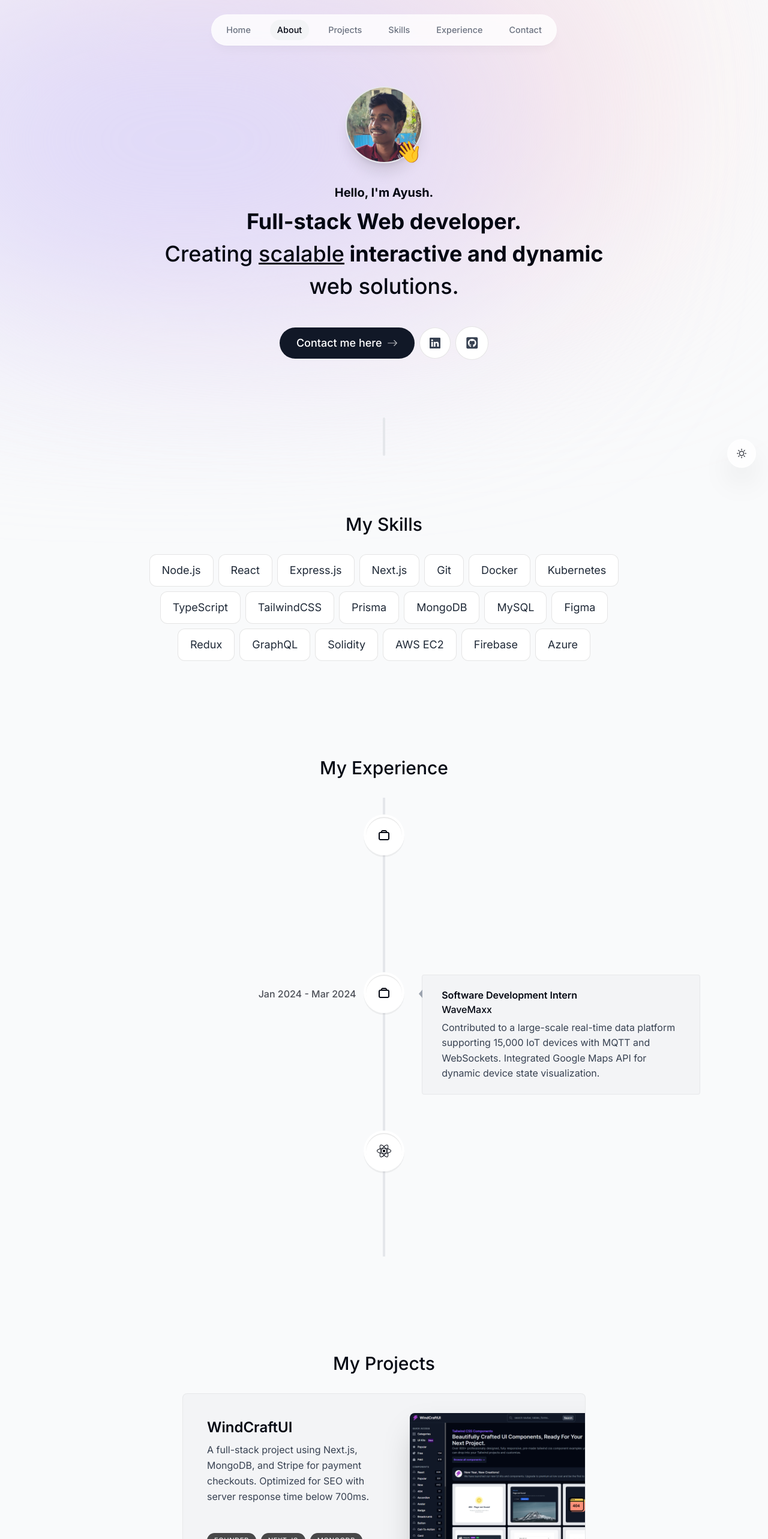
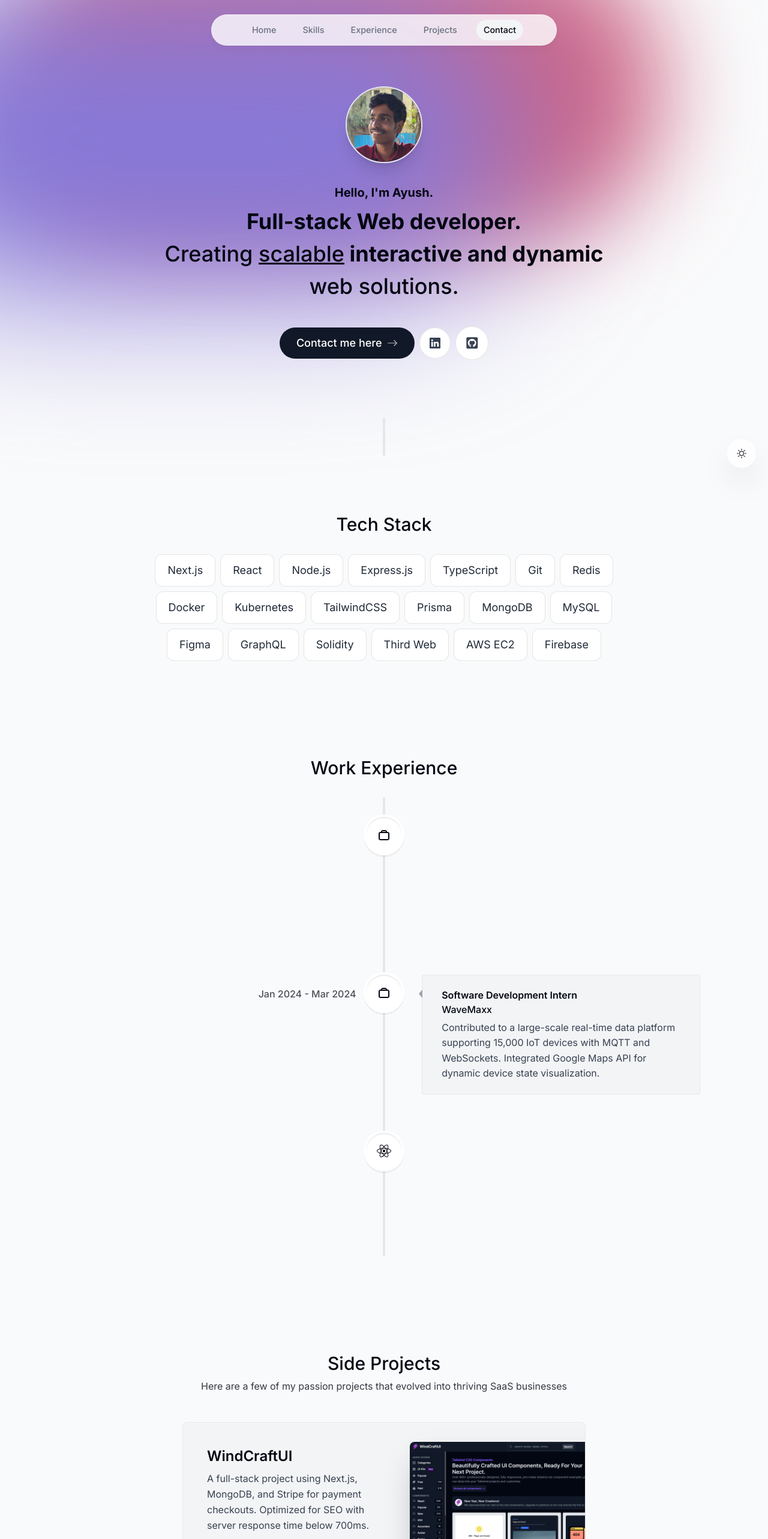
Before and after one commit to ayushvidhale/official-portfolio, a Next.js app: page / in a window 1280 px wide. Shown: the top 2566 px of the page at 60% size. Built offline with nearby package versions, Linux system fonts and the light colour scheme.

Commit message:
Fixed layout and dyanamic imports

```diff
--- a/app/layout.tsx
+++ b/app/layout.tsx
@@ -11,7 +11,8 @@ const inter = Inter({ subsets: ["latin"] });
 
 export const metadata = {
   title: "Ayush | Personal Portfolio",
-  description: "Ayush is a full-stack developer with 3 years of experience.",
+  description:
+    "Ayush is a full-stack developer with experience in node.js frameworks.",
 };
 
 export default function RootLayout({
@@ -24,8 +25,8 @@ export default function RootLayout({
       <body
         className={`${inter.className} bg-gray-50 text-gray-950 relative pt-28 sm:pt-36 dark:bg-gray-900 dark:text-gray-50 dark:text-opacity-90`}
       >
-        <div className="bg-[#fbe2e3] absolute top-[-6rem] -z-10 right-[11rem] h-[31.25rem] w-[31.25rem] rounded-full blur-[10rem] sm:w-[68.75rem] dark:bg-[#946263]"></div>
-        <div className="bg-[#dbd7fb] absolute top-[-1rem] -z-10 left-[-35rem] h-[31.25rem] w-[50rem] rounded-full blur-[10rem] sm:w-[68.75rem] md:left-[-33rem] lg:left-[-28rem] xl:left-[-15rem] 2xl:left-[-5rem] dark:bg-[#676394]"></div>
+        <div className="bg-[#cf6684] absolute top-[-6rem] -z-10 right-[11rem] h-[31.25rem] w-[31.25rem] rounded-full blur-[5rem] sm:w-[68.75rem] dark:bg-[#9d4f5d]"></div>
+        <div className="bg-[#8679d8] absolute top-[-1rem] -z-10 left-[-35rem] h-[31.25rem] w-[50rem] rounded-full blur-[8rem] sm:w-[68.75rem] md:left-[-33rem] lg:left-[-28rem] xl:left-[-15rem] 2xl:left-[-5rem] dark:bg-[#423c73]"></div>
 
         <ThemeContextProvider>
           <ActiveSectionContextProvider>
--- a/app/page.tsx
+++ b/app/page.tsx
@@ -15,7 +15,7 @@ export default function Home() {
       <Experience />
       <Projects />
       <Contact />
-      <About />
+      {/* <About /> */}
     </main>
   );
 }
--- a/components/experience.tsx
+++ b/components/experience.tsx
@@ -17,7 +17,7 @@ export default function Experience() {
 
   return (
     <section id="experience" ref={ref} className="scroll-mt-28 mb-28 sm:mb-40">
-      <SectionHeading>My experience</SectionHeading>
+      <SectionHeading>Work Experience</SectionHeading>
       <VerticalTimeline lineColor="">
         {experiencesData.map((item, index) => (
           <React.Fragment key={index}>
--- a/components/intro.tsx
+++ b/components/intro.tsx
@@ -37,7 +37,7 @@ export default function Intro() {
             />
           </motion.div>
 
-          <motion.span
+          {/* <motion.span
             className="absolute bottom-0 right-0 text-4xl"
             initial={{ opacity: 0, scale: 0 }}
             animate={{ opacity: 1, scale: 1 }}
@@ -49,17 +49,21 @@ export default function Intro() {
             }}
           >
             👋
-          </motion.span>
+          </motion.span> */}
         </div>
       </div>
 
       <motion.h1
-        className="mb-10 mt-4 px-4 text-2xl font-medium !leading-[1.5] sm:text-4xl"
+        className="mb-10 mt-4 px-4 text-2xl opacity-70 font-medium !leading-[1.5] sm:text-4xl"
         initial={{ opacity: 0, y: 100 }}
         animate={{ opacity: 1, y: 0 }}
       >
-        <span className="font-bold text-xl">Hello, I'm Ayush.</span> <br />
-        <span className="font-bold">Full-stack Web developer.</span> <br />
+        <span className="font-bold text-xl opacity-100">Hello, I'm Ayush.</span>{" "}
+        <br />
+        <span className="font-bold opacity-100">
+          Full-stack Web developer.
+        </span>{" "}
+        <br />
         <span className="font-bold"></span>Creating <u>scalable</u>
         <span className="font-bold"> interactive and dynamic </span>web
         solutions.
--- a/components/projects.tsx
+++ b/components/projects.tsx
@@ -11,7 +11,11 @@ export default function Projects() {
 
   return (
     <section ref={ref} id="projects" className="scroll-mt-28 mb-28">
-      <SectionHeading>My projects</SectionHeading>
+      <SectionHeading>Side Projects</SectionHeading>
+      <p className="text-md opacity-80 mb-12 -mt-6 mx-auto w-fit">
+        Here are a few of my passion projects that evolved into thriving SaaS
+        businesses
+      </p>
       <div>
         {projectsData.map((project, index) => (
           <React.Fragment key={index}>
--- a/components/skills.tsx
+++ b/components/skills.tsx
@@ -29,7 +29,7 @@ export default function Skills() {
       ref={ref}
       className="mb-28 max-w-[53rem] scroll-mt-28 text-center sm:mb-40"
     >
-      <SectionHeading>My skills</SectionHeading>
+      <SectionHeading>Tech Stack</SectionHeading>
       <ul className="flex flex-wrap justify-center gap-2 text-lg text-gray-800">
         {skillsData.map((skill, index) => (
           <motion.li
--- a/lib/data.ts
+++ b/lib/data.ts
@@ -12,14 +12,6 @@ export const links = [
     hash: "#home",
   },
   {
-    name: "About",
-    hash: "#about",
-  },
-  {
-    name: "Projects",
-    hash: "#projects",
-  },
-  {
     name: "Skills",
     hash: "#skills",
   },
@@ -28,9 +20,17 @@ export const links = [
     hash: "#experience",
   },
   {
+    name: "Projects",
+    hash: "#projects",
+  },
+  {
     name: "Contact",
     hash: "#contact",
   },
+  // {
+  //   name: "About",
+  //   hash: "#about",
+  // },
 ] as const;
 
 export const experiencesData = [
@@ -76,38 +76,34 @@ export const projectsData = [
     imageUrl: corpcommentImg,
   },
 
-  {
-    title: "Artos.live",
-    description:
-      "A Web3 project enabling users to create, assign, and monitor webpage walls with MetaMask and Phantom wallet integration.",
-    tags: ["React", "Express.js", "MetaMask", "Phantom Wallet"],
-    imageUrl: wordanalyticsImg,
-  },
+  // {
+  //   title: "Artos.live",
+  //   description:
+  //     "A Web3 project enabling users to create, assign, and monitor webpage walls with MetaMask and Phantom wallet integration.",
+  //   tags: ["React", "Express.js", "MetaMask", "Phantom Wallet"],
+  //   imageUrl: wordanalyticsImg,
+  // },
 ] as const;
 
 export const skillsData = [
+  "Next.js",
+  "React",
   "Node.js",
-  "React",
   "Express.js",
-  "Next.js",
+  "TypeScript",
   "Git",
+  "Redis",
   "Docker",
   "Kubernetes",
-  // "HTML",
-  // "CSS",
-  // "JavaScript",
-  "TypeScript",
   "TailwindCSS",
   "Prisma",
   "MongoDB",
   "MySQL",
   "Figma",
-  "Redux",
   "GraphQL",
   "Solidity",
-  // "Third Web",
+  "Third Web",
   "AWS EC2",
   "Firebase",
   // "GCP",
-  "Azure",
 ] as const;
```
